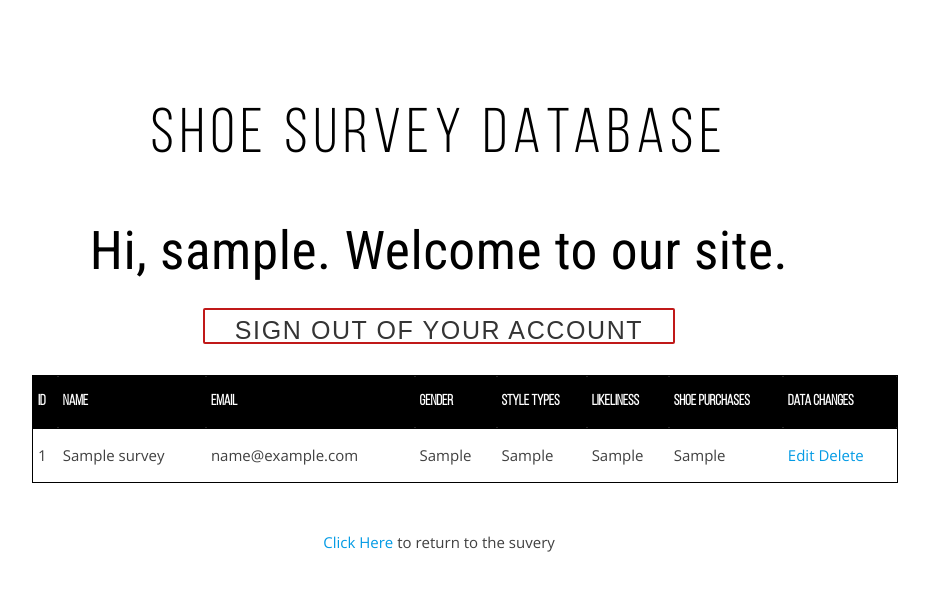
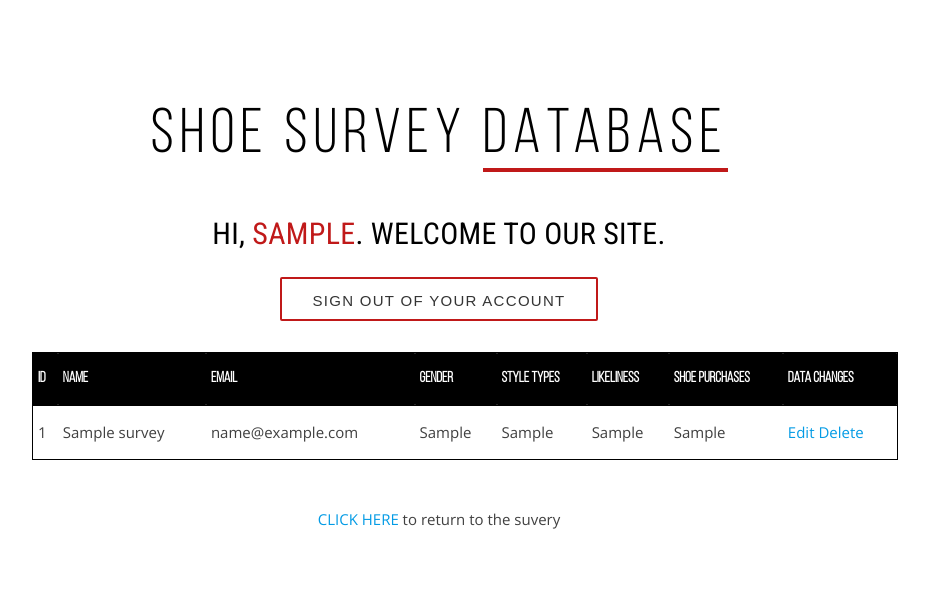
Before and after one commit to aaraymond/CSC174_Assignment9, a PHP site: page /admin.php in a window 1280 px wide. Shown: the top 591 px of the page, without its empty margins (201-1130 px from the left). Run offline with PHP 8.4, Linux system fonts and the light colour scheme; the visitor is signed in with stand-in values (Sample User, id 1); tables that the repository leaves empty or names only in its code hold one stand-in row (values such as "Sample post").

Commit message:
css-update

```diff
--- a/admin.php
+++ b/admin.php
@@ -42,8 +42,8 @@
 </head>
 <body class="container">
 
-	<h1 class="center-align">Shoe Survey Database</h1>
-	<h2 class="center-align">Hi, <strong><?php echo $_SESSION['username']; ?></strong>. Welcome to our site.</h2>
+	<h1 class="center-align">Shoe Survey <span class="highlight">Database</span></h1>
+	<h2 class="center-align">Hi, <span class="highlight"><?php echo $_SESSION['username']; ?></span>. Welcome to our site.</h2>
 
 	<div class="center-align">
 		<a href="logout.php" class="waves-effect waves-custom btn-flat">Sign Out of Your Account</a>
--- a/css/styles.css
+++ b/css/styles.css
@@ -205,16 +205,19 @@ a.waves-custom {
 	border-color: #c01919;
 	margin: 5px;
 	font-family: sans-serif;
-	font-weight: 200;
-	font-size: 25px;
-	letter-spacing: 1.6px;
+	font-weight: 600;
+	font-size: 15px;
+	letter-spacing: 1.3px;
 	line-height: 1.6;
+	padding-top: 10px;
+	padding-bottom: 30px;
 }
 
 div.action-btns {
 	text-align: center;
 	margin-top: 50px;
 }
+
 
 /* Overview Section */
 
@@ -467,3 +470,19 @@ footer .info .highlight{
 	border-bottom-color: #c01919;
 
 }
+
+div.center-align a {
+	font-weight: 400;
+	text-transform: uppercase;
+
+}
+h2.center-align {
+	text-transform: uppercase;
+	font-size: 30px;
+	padding-top: 20px;
+}
+
+h2.center-align span.highlight{
+	color: #c01919;
+
+}
--- a/editform.php
+++ b/editform.php
@@ -37,7 +37,7 @@ $gather = mysqli_query($link, $sql);
 
 <body class="container">
 
-<h1>Edit Records</h1>
+<h1><span class="highlight">Edit</span> Records</h1>
 <div class="center-align">In order to update certain records, scroll down and input new data points.  Make sure you hit update before exiting as new data may be lost!</div>
 
 <form method="post">
```
Also changed, not shown: survey-processor.php (+6 -3 lines).
